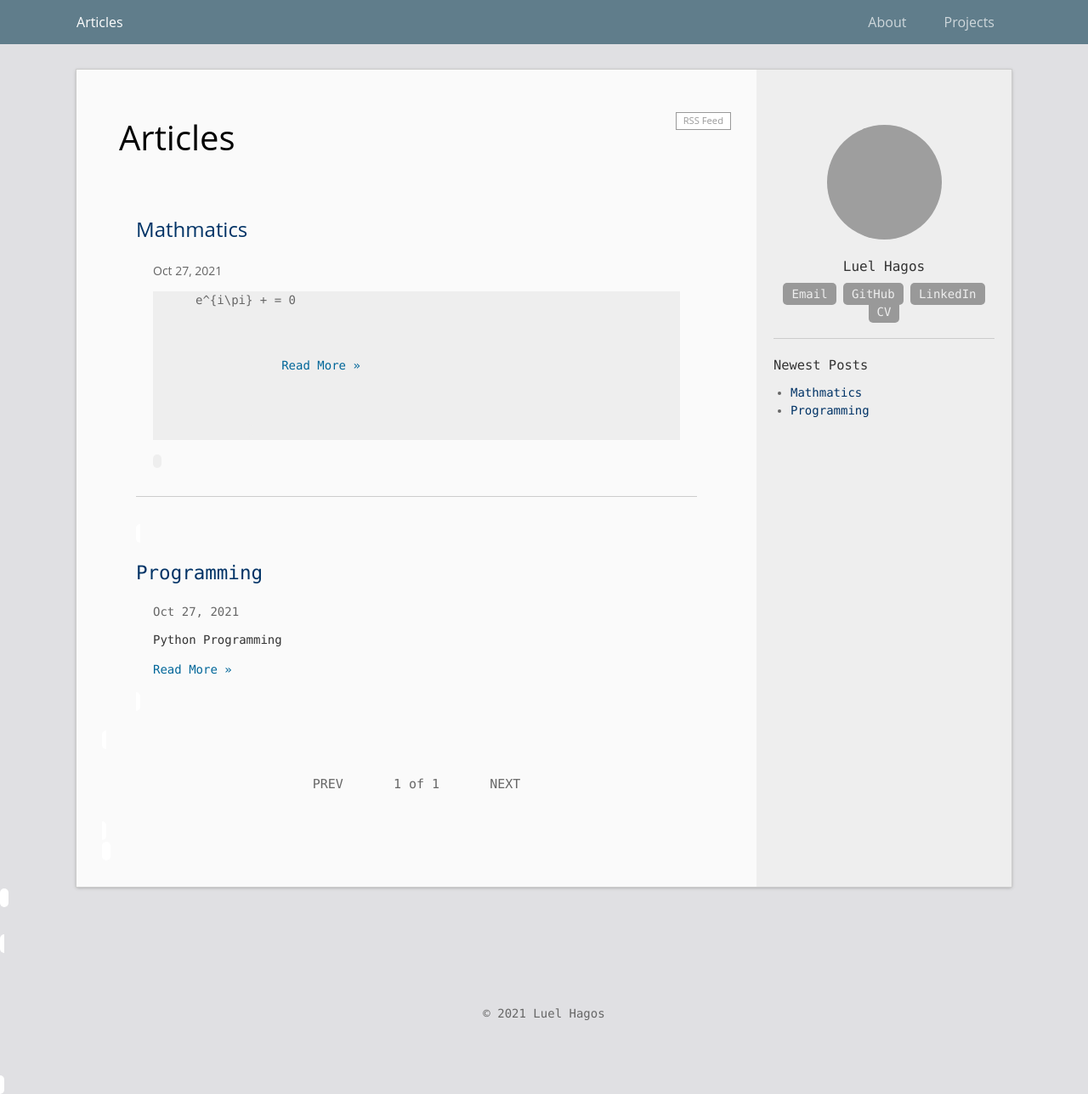
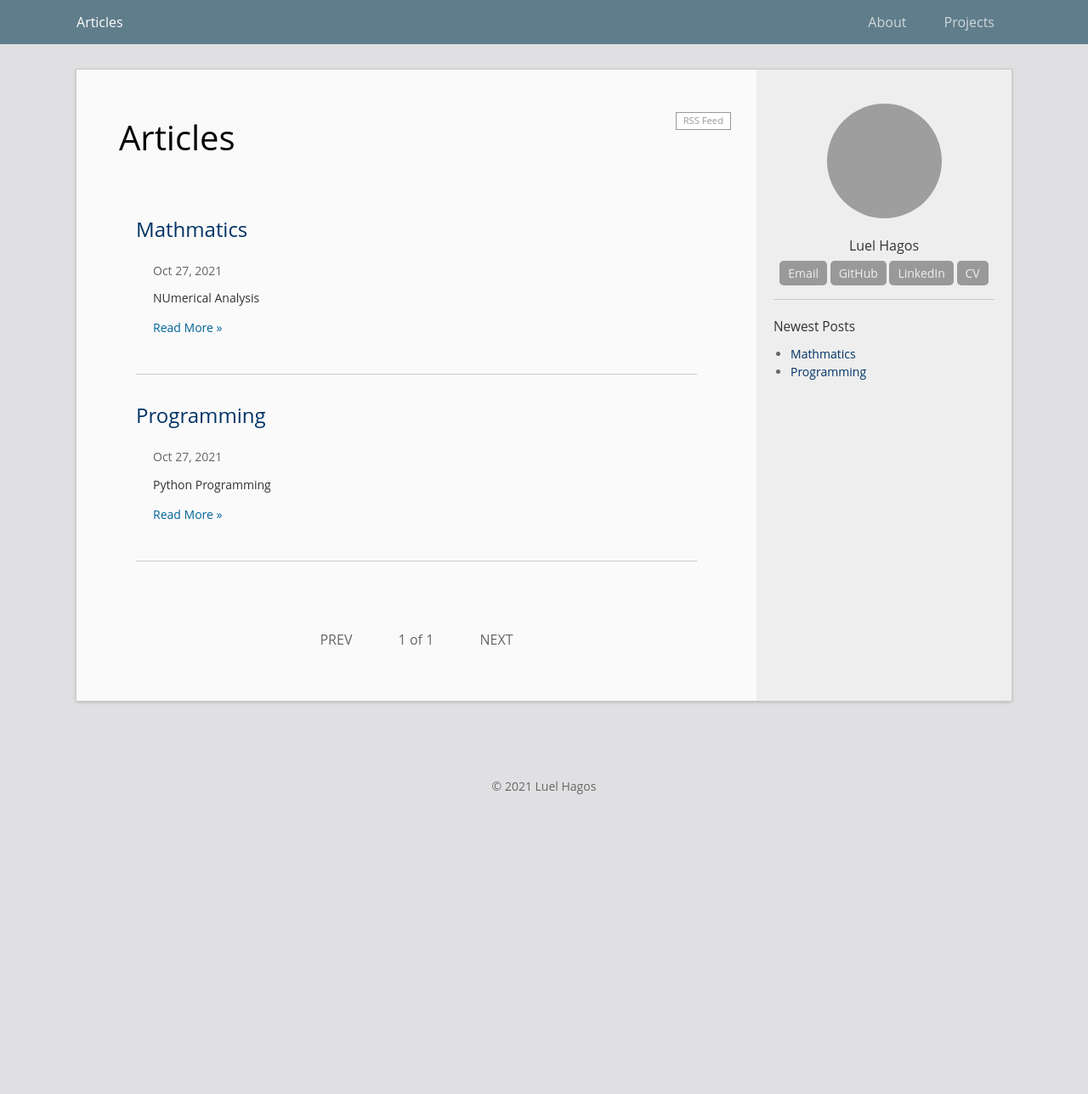
Before and after one commit to laobubu/jekyll-theme-EasyBook, a Jekyll site: the page built from index.html, in a window 1280 px wide. Shown: the whole page at 85% size. Built offline with Jekyll 4.4.1, drawn with Linux system fonts in a browser that asks for light colours; the list of posts is cut into pages by our own code; after the commit the page ends 996 px from its top, so only the background shows below that; grey boxes are pictures that could not be loaded.

Commit message:
Update 1970-01-01-test.markdown

````diff
--- a/_posts/1970-01-01-test.markdown
+++ b/_posts/1970-01-01-test.markdown
@@ -5,7 +5,4 @@
 categories: Programming
 permalink: /archivers/test
 ---
-
-```
-e^{i\pi} + = 0
-```
+## NUmerical Analysis
````
